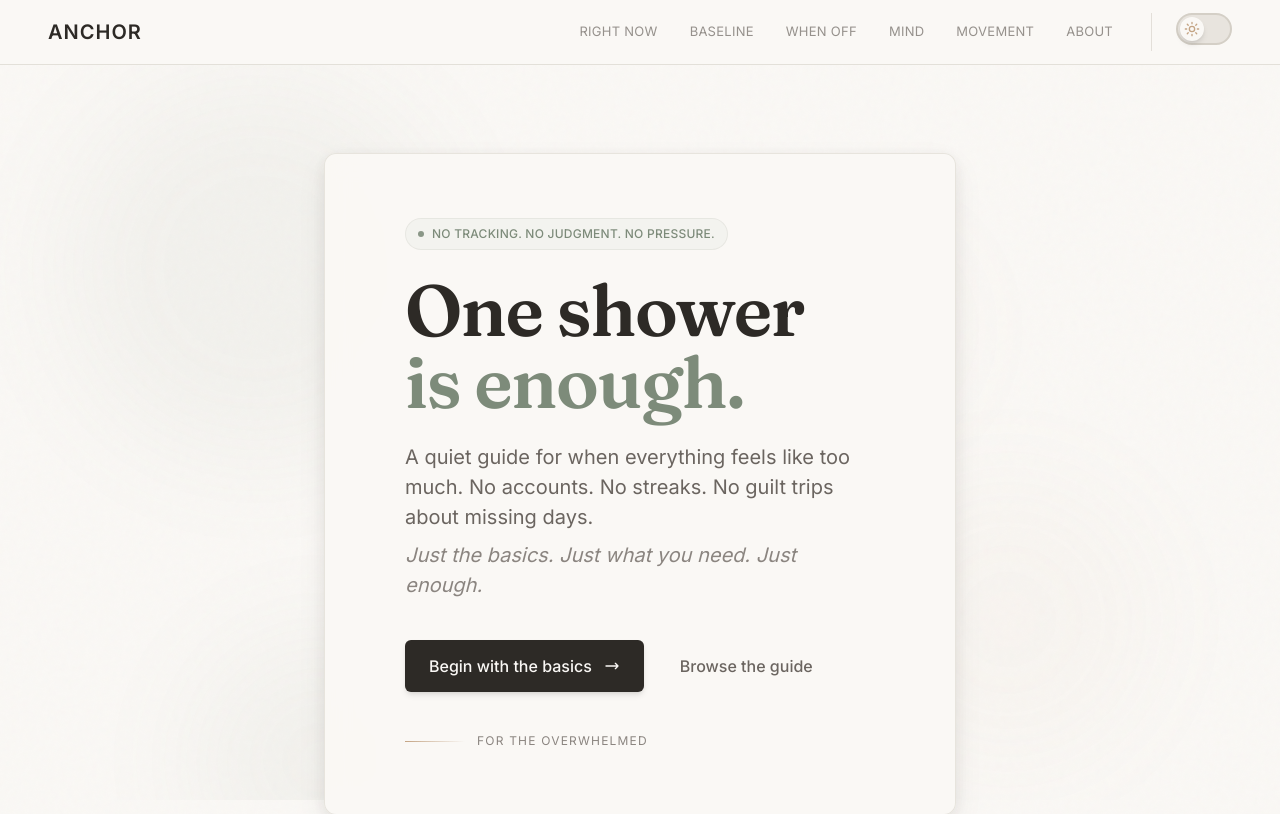
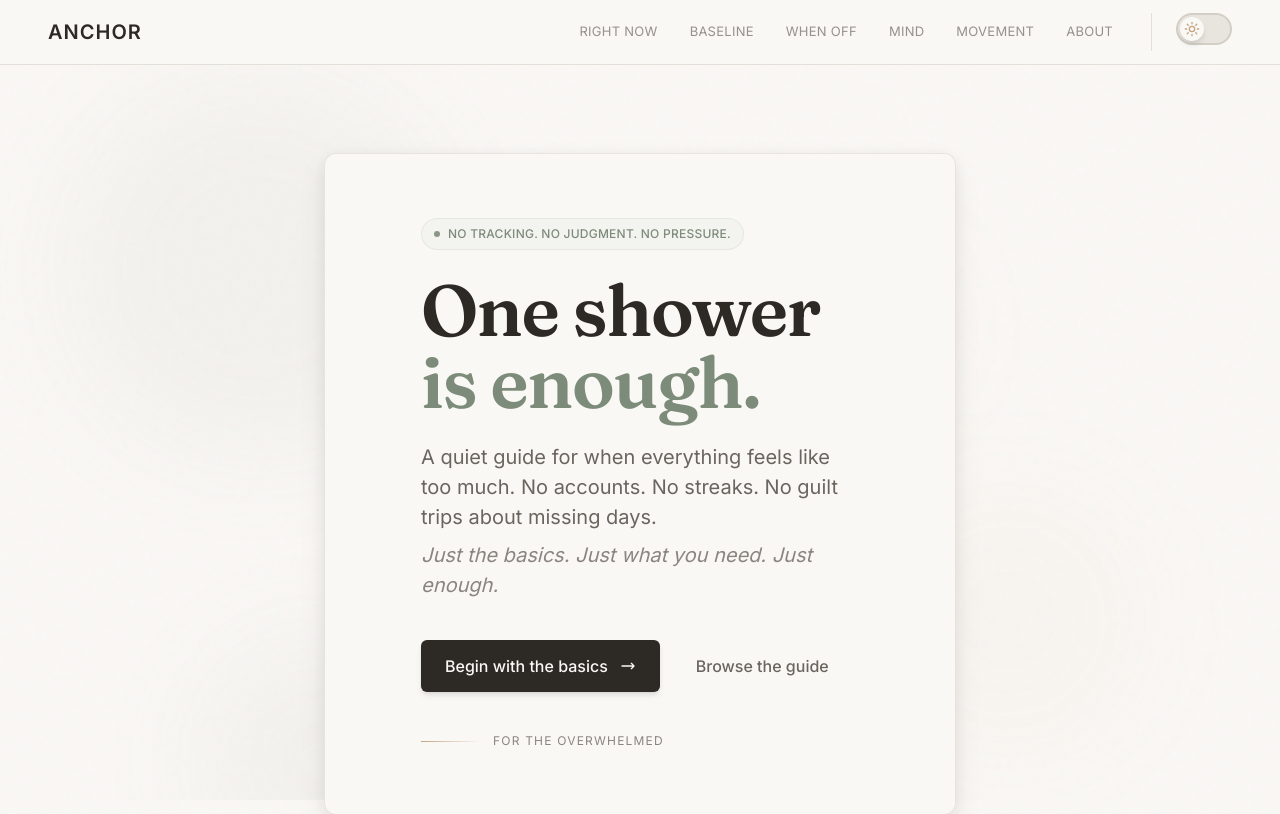
Before and after one commit to Yonkoo11/anchor-selfcare, a Next.js app: page / in a window 1280 px wide. Shown: the top 814 px of the page. Built offline with nearby package versions, Linux system fonts and the light colour scheme.

Commit message:
Increase hero padding for better breathing room

```diff
--- a/app/page.tsx
+++ b/app/page.tsx
@@ -20,7 +20,7 @@ export default function Home() {
         <div className="
           relative z-20
           max-w-4xl mx-auto
-          px-8 py-10 sm:px-12 sm:py-12 md:px-16 md:py-16 lg:px-20
+          px-10 py-10 sm:px-14 sm:py-12 md:px-20 md:py-16 lg:px-24
           bg-cream/95 dark:bg-night-800/95
           backdrop-blur-md
           border border-stone-200/50 dark:border-night-600/50
```
